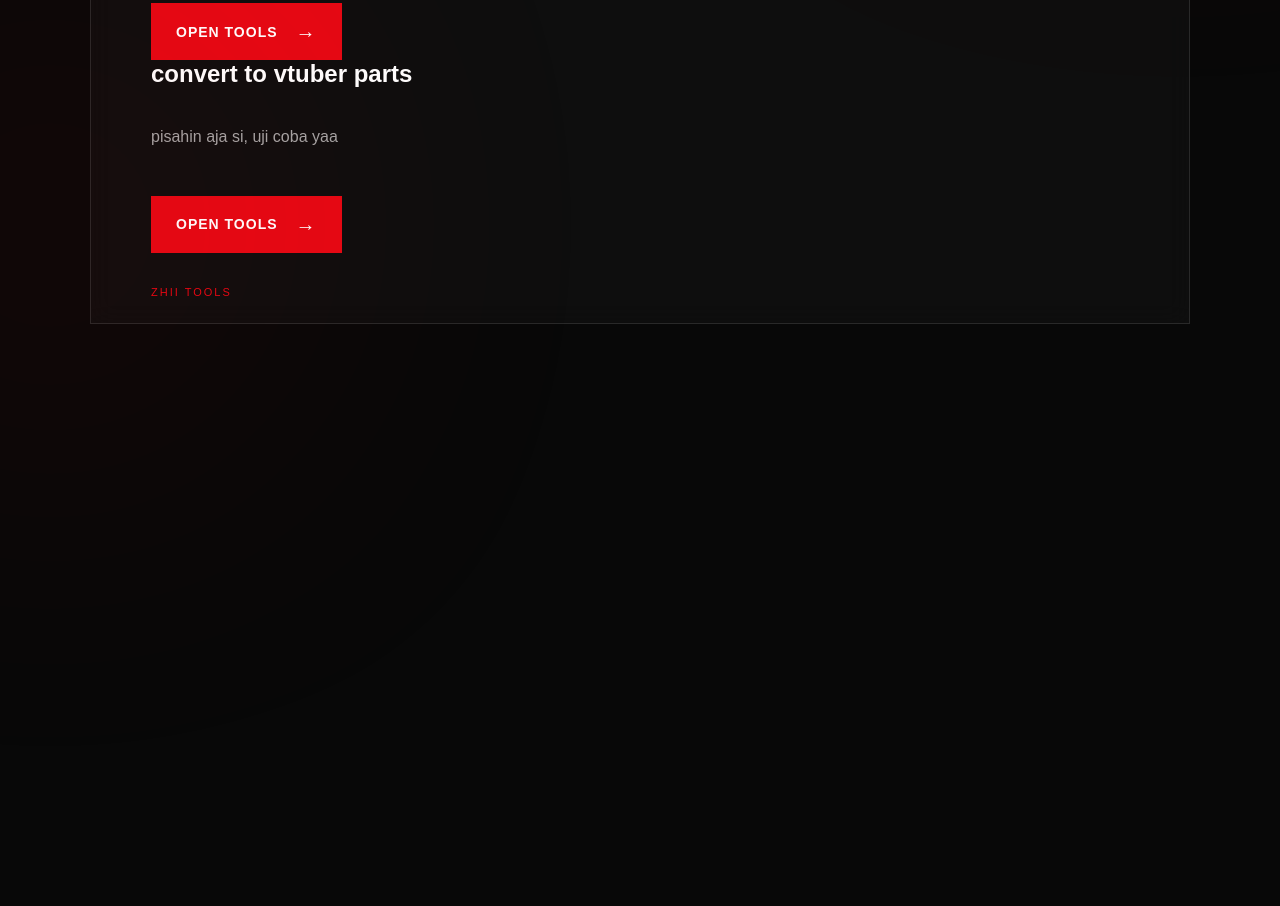
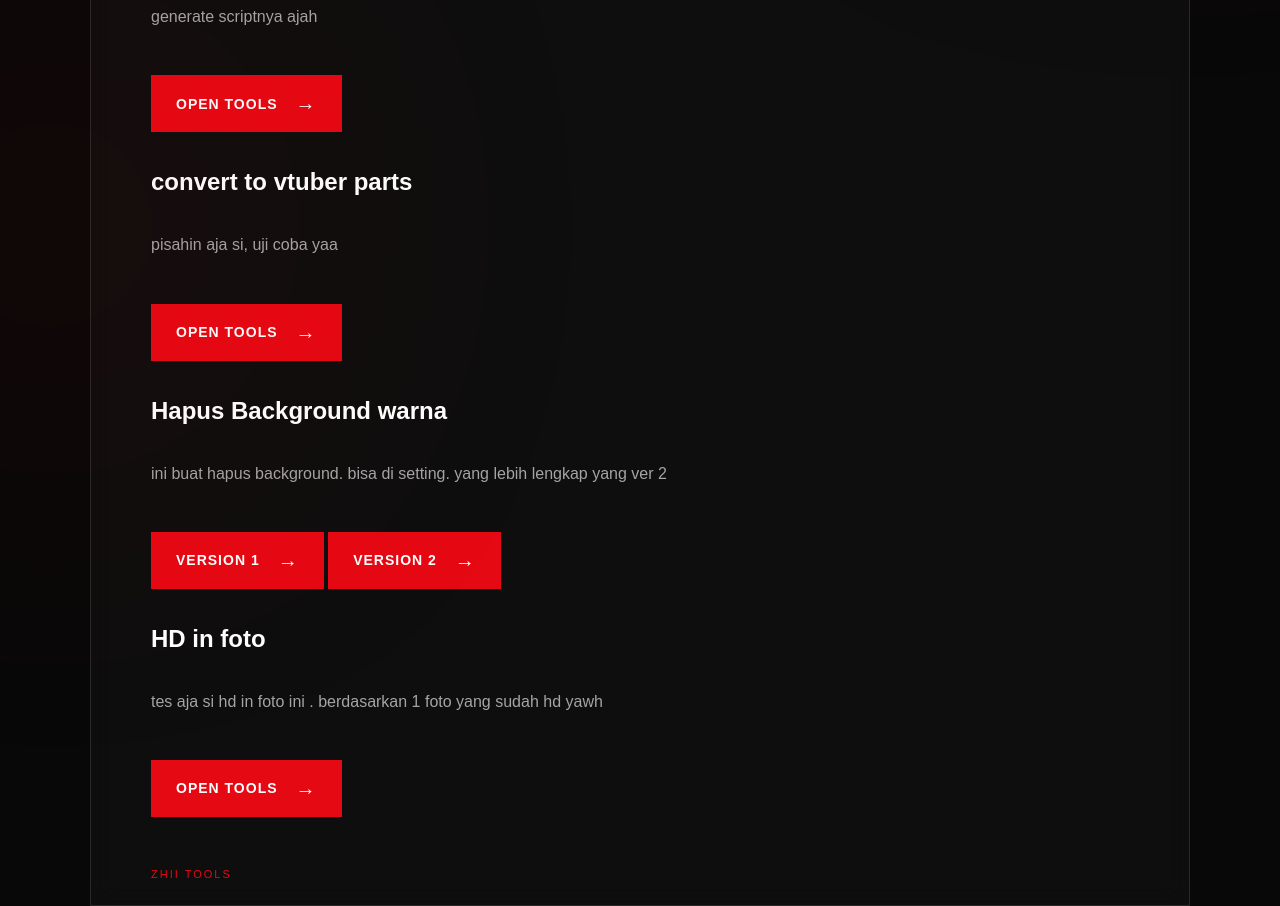
Before and after one commit to Rheaglitch/ZhiiTools, a plain HTML site: page index.html in a window 1280 px wide. Shown: the part 575-1481 px from the top of the page. Before the commit the page ends 899 px from the top, so only its background shows below. Drawn offline with Linux system fonts and the light colour scheme.

Commit message:
Add new tools for background removal and HD in photo
Added new tools for background removal and HD enhancement.

```diff
--- a/index.html
+++ b/index.html
@@ -176,10 +176,11 @@
 <body>
 
     <main class="container">
-        <h1>KUMPULAN TOOLS ZHI</h1>
+        <h1>KUMPULAN TOOLS ZHI</h1><br><br>
 
 
         <div>
+            <br>
             <h2>
                 Photo Cut <span>Carousel</span>
             </h2>
@@ -192,9 +193,10 @@
                 Open Tools
                 <span class="arrow">→</span>
             </a>
+            <br>
         </div>
 
-        <div>
+        <div><br>
             <h2>
                 PNG / JPEG to SVG
             </h2>
@@ -207,9 +209,9 @@
                 Open Tools
                 <span class="arrow">→</span>
             </a>
-        </div>
+        </div><br>
 
-        <div>
+        <div><br>
             <h2>
                 convert to vtuber parts
             </h2>
@@ -222,7 +224,42 @@
                 Open Tools
                 <span class="arrow">→</span>
             </a>
-        </div>
+        </div><br>
+
+        <div><br>
+            <h2>
+                Hapus Background warna
+            </h2>
+
+            <p class="description">
+                ini buat hapus background. bisa di setting. yang lebih lengkap yang ver 2
+            </p>
+
+            <a href="teshapusbg.html" class="button">
+                version 1
+                <span class="arrow">→</span>
+            </a>
+            <a href="HapusBGVer2.html" class="button">
+                version 2
+                <span class="arrow">→</span>
+            </a>
+        </div><br>
+
+        <div><br>
+            <h2>
+                HD in foto
+            </h2>
+
+            <p class="description">
+                tes aja si hd in foto ini . berdasarkan 1 foto yang sudah hd yawh
+            </p>
+
+            <a href="teshdinfoto.html" class="button">
+                Open Tools
+                <span class="arrow">→</span>
+            </a>
+
+        </div><br>
 
         <div class="footer">
             <span class="number">zhii tools</span>
```
